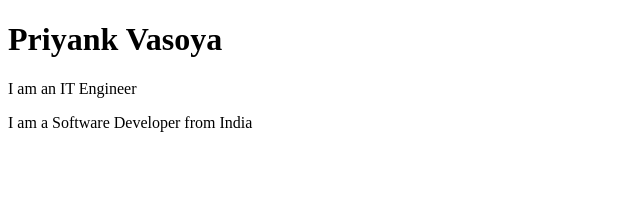
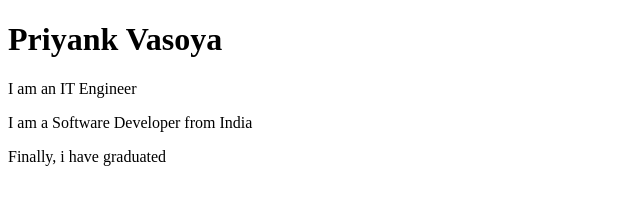
Before and after one commit to OnPaceCoder/TestRepo, a plain HTML site: page index.html in a window 1280 px wide. Shown: the whole page, without its empty margins (0-640 px from the left). Drawn offline with Linux system fonts and the light colour scheme.

Commit message:
update:intro

```diff
--- a/index.html
+++ b/index.html
@@ -11,5 +11,6 @@
     <h1>Priyank Vasoya</h1>
     <p>I am an IT Engineer</p>
     <p>I am a Software Developer from India</p>
+    <p>Finally, i have graduated</p>
   </body>
 </html>
```
